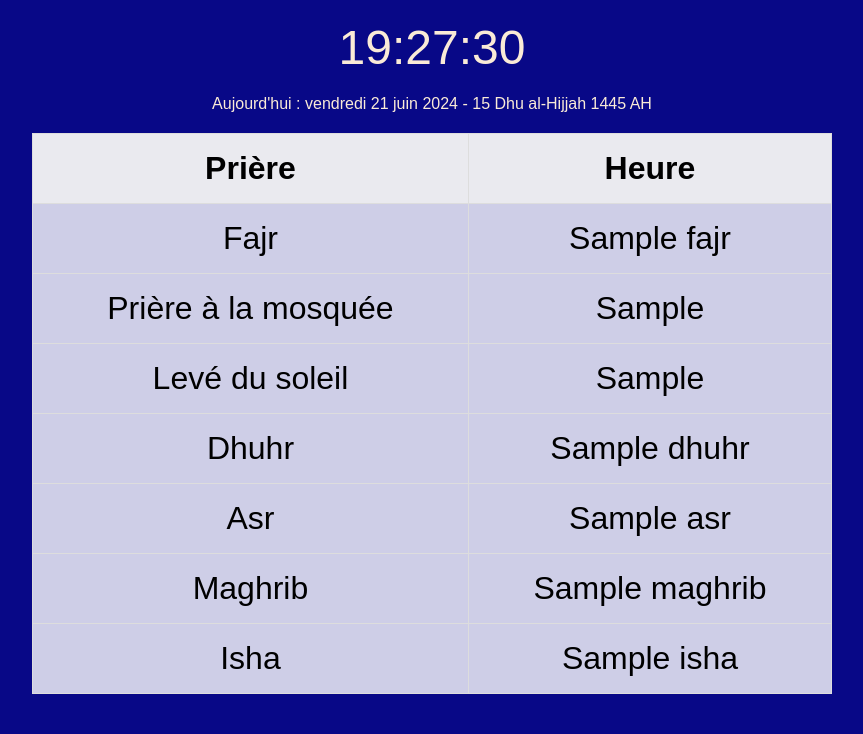
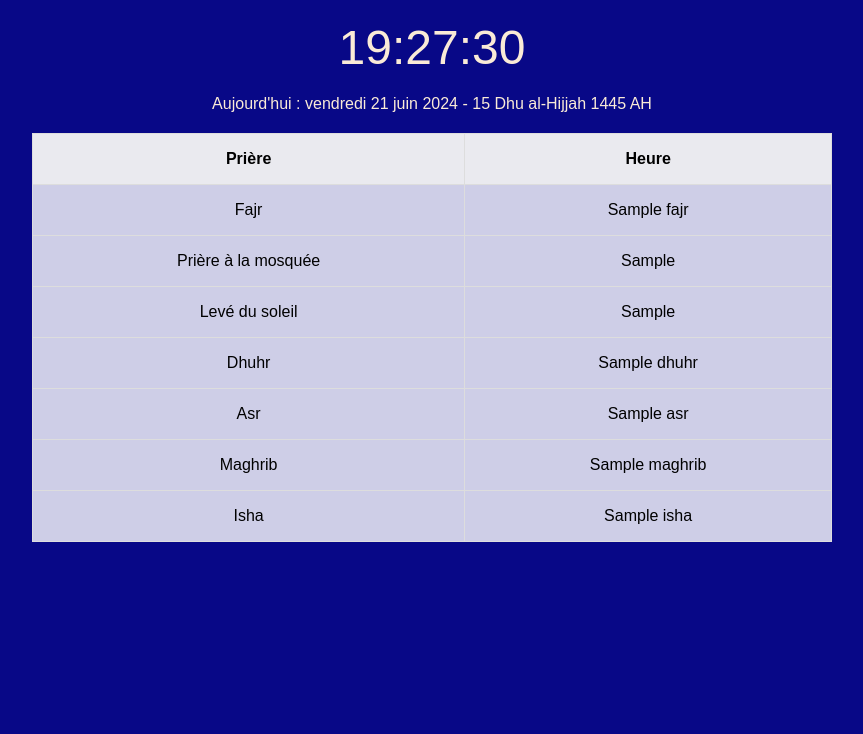
Before and after one commit to ibraimaliu/cibs, a Flask app: template templates/index.html in a window 1280 px wide. Shown: the part 284-1018 px from the top of the page, without its empty margins (208-1071 px from the left). After the commit the page ends 826 px from the top, so only its background shows below. Run offline with Flask 3, Linux system fonts and the light colour scheme; the template is opened without the code that fills it: most values are stand-ins (such as "Sample title", 1, 10 or a date in 2020).

Commit message:
Update index.html taille table

```diff
--- a/templates/index.html
+++ b/templates/index.html
@@ -35,7 +35,7 @@
             align-self: flex-start; /* Aligner le logo à gauche */
         }
         table {
-            font-size: 2em;
+            font-size: 1em;
             margin: 20px 0;
             border-collapse: collapse;
             width: 100%; /* Ajustez la largeur du tableau selon vos besoins */
```
